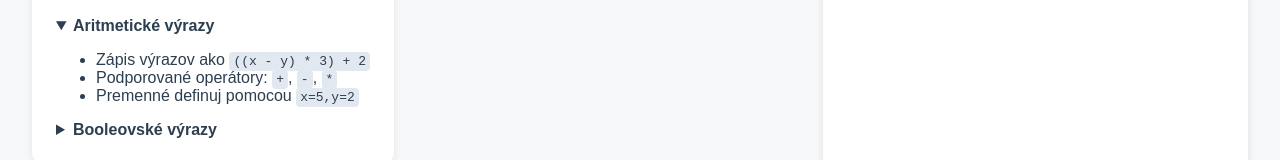
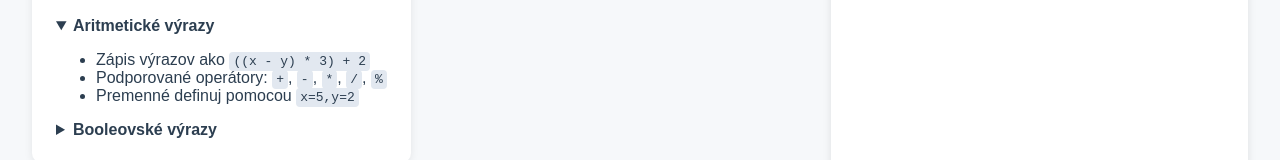
Before and after one commit to majer-m/webova-aplikacia, a React (Create React App) app: page / in a window 1280 px wide. Both pictures are taken after a click on the button "Zobraziť nápovedu". Shown: the part 496-656 px from the top of the page. Built offline with nearby package versions, Linux system fonts and the light colour scheme.

Commit message:
help upadte

```diff
--- a/src/HelpModal.jsx
+++ b/src/HelpModal.jsx
@@ -14,7 +14,7 @@ export default function HelpModal({ show, onClose }) {
             <summary><strong>Aritmetické výrazy</strong></summary>
             <ul>
               <li>Zápis výrazov ako <code>((x - y) * 3) + 2</code></li>
-              <li>Podporované operátory: <code>+</code>, <code>-</code>, <code>*</code>, <code>/</code></li>
+              <li>Podporované operátory: <code>+</code>, <code>-</code>, <code>*</code>, <code>/</code>, <code>%</code></li>
               <li>Premenné definuj pomocou <code>x=5,y=2</code></li>
             </ul>
           </details>
@@ -23,7 +23,7 @@ export default function HelpModal({ show, onClose }) {
             <summary><strong>Booleovské výrazy</strong></summary>
             <ul>
               <li>Logické konštanty: <code>true</code>, <code>false</code></li>
-              <li>Operátory: <code>=</code>, <code>&lt;=</code>, <code>∧</code>, <code>¬</code></li>
+              <li>Operátory: <code>=</code>, <code>==</code>, <code>&lt;</code>, <code>&gt;</code>, <code>&lt;=</code>, <code>&gt;=</code>, <code>∧</code>, <code>∨</code>, <code>¬</code></li>
               <li>Príklad: <code>!(x = y) ∧ true</code></li>
             </ul>
           </details>
--- a/src/HelpSection.jsx
+++ b/src/HelpSection.jsx
@@ -20,7 +20,7 @@ export default function HelpSection({ language }) {
             {isSk
               ? 'Podporované operátory:'
               : 'Supported operators:'}{' '}
-            <code>+</code>, <code>-</code>, <code>*</code>
+            <code>+</code>, <code>-</code>, <code>*</code>, <code>/</code>, <code>%</code>
           </li>
           <li>
             {isSk
@@ -40,7 +40,7 @@ export default function HelpSection({ language }) {
           </li>
           <li>
             {isSk ? 'Operátory:' : 'Operators:'}{' '}
-            <code>=</code>, <code>&le;</code>, <code>∧</code>, <code>¬</code>
+            <code>=</code>, <code>==</code>, <code>&lt;</code>, <code>&gt;</code>, <code>&lt;=</code>, <code>&gt;=</code>, <code>∧</code>, <code>∨</code>, <code>¬</code>
           </li>
           <li>
             {isSk ? 'Príklad:' : 'Example:'}{' '}
```
